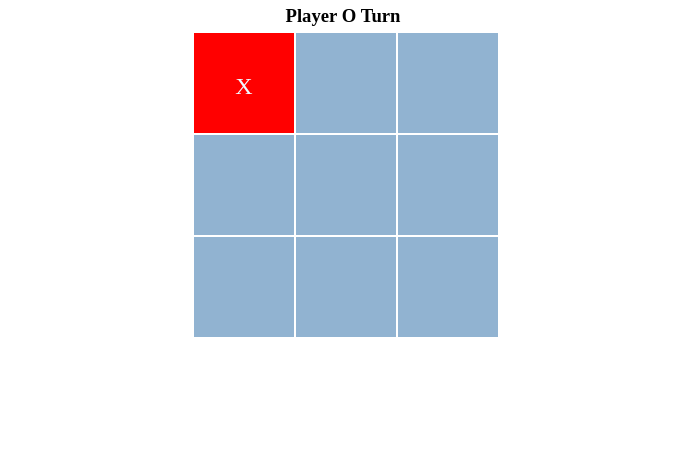
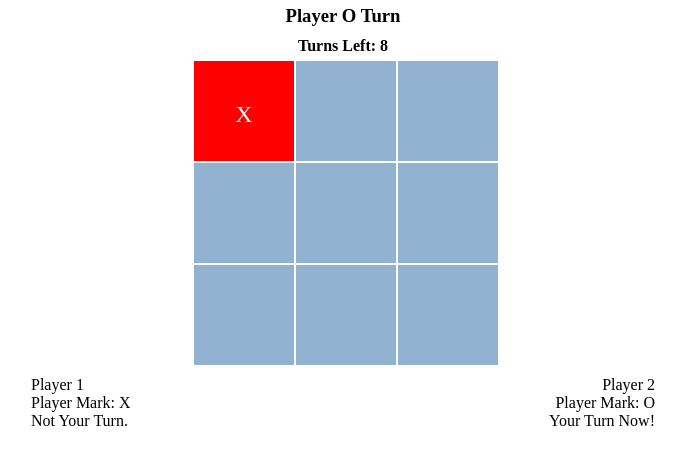
Before and after one commit to SuperHeavyBallet/TOP-Tik-Tac-Toe, a plain HTML site: page index.html in a window 1280 px wide. Both pictures are taken after a click on the element 541 px from the left and 83 px from the top of the page. Shown: the whole page, without its empty margins (297-983 px from the left). Drawn offline with Linux system fonts and the light colour scheme.

Commit message:
Turn Count, Winning Conditions Roughly Added

```diff
--- a/index.html
+++ b/index.html
@@ -10,10 +10,10 @@
 <body>
 
     <h3 class="player-turn-indicator">Player X Turn</h3>
-    <div class="gameboard-container">
-
-
-    </div>
+    <h4 class="player-turns-left">Turns Left: 9</h4>
+    <div class="gameboard-container"> </div>
+    <div class="player-card-container"></div>
+    <div class="result-card-container"></div>
 
 </body>
 </html>
--- a/javascript.js
+++ b/javascript.js
@@ -1,67 +1,202 @@
-console.log("Hello world.");
+const game = {
+    size: 9,
+    board: [],
+    turnIndicator: document.querySelector('.player-turn-indicator'),
+    turns: 9,
+    turnCounter: document.querySelector('.player-turns-left'),
+    isXPlayerTurn: true,
+    pieceClicked: Array(9).fill(''),
 
-const GameBoard = [];
-const gameBoardSize = 9;
+
+};
 
 const gameBoardContainer = document.querySelector('.gameboard-container');
+const resultCardContainer = document.querySelector(".result-card-container");
 
-const playerTurnIndicator = document.querySelector('.player-turn-indicator');
+let gameBoardRoughArray = [[],[],[]];
+let gameBoard = [[],[],[]];
 
-let isXPlayerTurn = true;
-playerTurnIndicator.textContent = ('Player X Turn');
 
-for (let i = 0; i < gameBoardSize; i++)
+
+function Player(name, mark, turn){
+    this.name = name;
+    this.mark = mark;
+    this.turn = turn;
+
+    const gamePlayerContainer = document.querySelector('.player-card-container');
+    const playerName = document.createElement('div');
+    const playerMark = document.createElement('div');
+    const playerTurn = document.createElement('div');
+
+    playerName.setAttribute('class', 'player-card');
+    playerMark.setAttribute('class', 'player-card');
+    playerTurn.setAttribute('class', 'player-card');
+
+    playerName.textContent = name;
+    playerMark.textContent = 'Player Mark: ' + mark;
+
+    this.updateTurnText = function(){
+        if (this.turn)
         {
-    const newPiece = document.createElement("div");
-    newPiece.setAttribute('class', 'gameboard-piece');
-    gameBoardContainer.appendChild(newPiece);
+            playerTurn.textContent = 'Your Turn Now!';
+        }else{
+            playerTurn.textContent = 'Not Your Turn.';
+        }
+    }
+
+    this.updateTurnText();
+
+    gamePlayerContainer.appendChild(playerName);
+    playerName.appendChild(playerMark);
+    playerName.appendChild(playerTurn);
+
+    this.setTurn = function(value){
+        this.turn = value;
+        this.updateTurnText();
+    }
+}
+
+let player1X = new Player('Player 1', 'X', true);
+let player2O = new Player('Player 2', 'O', false);
+
+game.turnIndicator.textContent = 'Player X Turn';
+
+function createPiece(index){
+    const piece = document.createElement('div');
+    piece.setAttribute('class', 'gameboard-piece');
 
 
 
 
-    GameBoard.push(newPiece);
-    console.log(GameBoard);
+
+
+
+    piece.addEventListener('click', () => {
+        if (!game.pieceClicked[index]) {
+
+            game.turns --;
+            console.log(game.turns);
+
+
+            if (game.isXPlayerTurn){
+                game.isXPlayerTurn = false;
+                piece.setAttribute('class', 'clicked-piece-x');
+                game.turnIndicator.textContent = 'Player O Turn';
+                game.pieceClicked[index] = 'X';
+
+                player1X.setTurn(false);
+                player2O.setTurn(true);
+
+                const mark = createMark('X');
+                piece.appendChild(mark);
+
+
+            } else {
+                game.isXPlayerTurn = true;
+                piece.setAttribute('class', 'clicked-piece-o');
+                game.turnIndicator.textContent = 'Player X Turn';
+                player1X.setTurn(true);
+                player2O.setTurn(false);
+                game.pieceClicked[index] = 'O';
+
+
+                const mark = createMark('O');
+                piece.appendChild(mark);
+
+
 
 
             }
 
-for (let i = 0; i < GameBoard.length; i++)
+            game.turnCounter.textContent = ('Turns Left: ' + game.turns);
+
+            checkRow();
+            checkColumn();
+            checkDiagonalRight();
+            checkDiagonalLeft();
+
+            if (game.turns == 0)
 {
-    GameBoard[i].addEventListener('click', () => {
+
+            const resultCard = document.createElement('div');
+            resultCardContainer.appendChild(resultCard);
+            resultCard.setAttribute('class', 'result-card');
+            resultCard.textContent = 'Player ? Wins!';
+}
+
+
+        }
 
 
 
-        if (isXPlayerTurn)
+
+    });
+
+
+
+    return piece;
+}
+
+
+function createMark(text){
+    const mark = document.createElement('div');
+    mark.setAttribute('class', 'mark');
+    mark.textContent = text;
+    return mark;
+}
+
+function checkRow(){
+
+   for (let i = 0; i < 9; i+=3)
    {
-            isXPlayerTurn = false;
-            GameBoard[i].setAttribute('class', 'clicked-piece-x');
-            playerTurnIndicator.textContent = ('Player O Turn');
+        if (game.pieceClicked[i] === 'X' && game.pieceClicked[i+1] === 'X' && game.pieceClicked[i+2] === 'X'){
+            game.turns = 0;
+        }
+        else if (game.pieceClicked[i] === 'O' && game.pieceClicked[i+1] === 'O' && game.pieceClicked[i+2] === 'X'){
+            game.turns = 0;
+        }
+   }
+}
 
-            const NewPieceMarkX = document.createElement("div");
-            NewPieceMarkX.setAttribute('class', 'mark');
-            NewPieceMarkX.textContent = ("X");
-            GameBoard[i].appendChild(NewPieceMarkX);
+function checkColumn(){
+
+    for (let i = 0; i < 3; i++) {
+        if (game.pieceClicked[i] === 'X' && game.pieceClicked[i + 3] === 'X' && game.pieceClicked[i + 6] === 'X') {
+            game.turns = 0;
+        } else if (game.pieceClicked[i] === 'O' && game.pieceClicked[i + 3] === 'O' && game.pieceClicked[i + 6] === 'O') {
+            game.turns = 0;
+        }
+    }
+ }
+
+ function checkDiagonalRight(){
+    if (game.pieceClicked[0] === 'X' && game.pieceClicked[4] === 'X' && game.pieceClicked[8] === 'X') {
+        game.turns = 0;
+    } else if (game.pieceClicked[0] === 'O' && game.pieceClicked[4] === 'O' && game.pieceClicked[8] === 'O') {
+        game.turns = 0;
+    }
 
  }
-        else if (!isXPlayerTurn)
-        {
-            isXPlayerTurn = true;
-            GameBoard[i].setAttribute('class', 'clicked-piece-o');
-            playerTurnIndicator.textContent = ('Player X Turn');
 
-            const NewPieceMark0 = document.createElement("div");
-            NewPieceMark0.setAttribute('class', 'mark');
-            NewPieceMark0.textContent = ("O");
-            GameBoard[i].appendChild(NewPieceMark0);
+ function checkDiagonalLeft(){
+    if (game.pieceClicked[2] === 'X' && game.pieceClicked[4] === 'X' && game.pieceClicked[6] === 'X') {
+        game.turns = 0;
+    } else if (game.pieceClicked[2] === 'O' && game.pieceClicked[4] === 'O' && game.pieceClicked[6] === 'O') {
+        game.turns = 0;
     }
 
-    })
  }
 
-function Player(name, mark, score){
+function initializeGame() {
 
-    this.name = name;
-    this.mark = mark;
-    this.score = score;
+    for (let i = 0; i < game.size; i++)
+    {
+        const newPiece = createPiece(i);
+        game.board.push(newPiece);
+        gameBoardContainer.appendChild(newPiece);
+    }
+
 
 }
+
+initializeGame();
--- a/style.css
+++ b/style.css
@@ -4,6 +4,12 @@
 }
 
 .player-turn-indicator{
+    margin: auto;
+    text-align: center;
+    padding: 5px;
+}
+
+.player-turns-left{
     margin: auto;
     text-align: center;
     padding: 5px;
@@ -34,10 +40,10 @@
 
 .mark{
     text-align: center;
-   padding: 40%;
-   font-size: x-large;
-   display: block;
-        color: aliceblue;
+    padding: 40%;
+    font-size: x-large;
+    display: block;
+    color: aliceblue;
 
 }
 
@@ -68,3 +74,28 @@
     align-self: center;
     justify-self: center;
 }
+
+.player-card-container{
+    display: grid;
+    grid-template-columns: 1fr 1fr 1fr 1fr;
+    grid-template-rows: 1fr;
+    padding: 2vh;
+
+}
+
+.player-card-container>div:first-of-type{
+
+    grid-area: 1 / 2 / 2 / 4;
+    text-align: start;
+}
+.player-card-container>div{
+
+    grid-area: 1 / 3 / 2 / 4;
+    text-align: end;
+}
+
+.result-card{
+    margin: auto;
+    text-align: center;
+    padding: 5px;
+}
```
Also changed, not shown: jsbackup.js (added, +87 -0 lines), 2 other files. Lines whose indentation alone changed are shown as unchanged.
